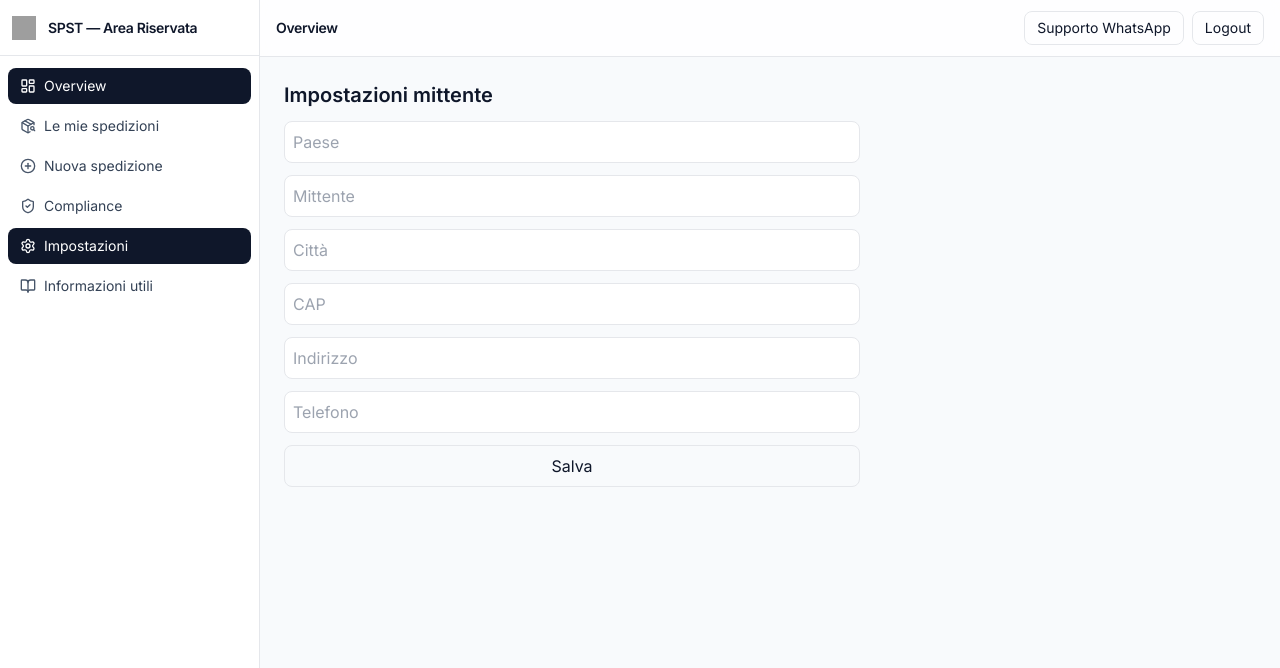
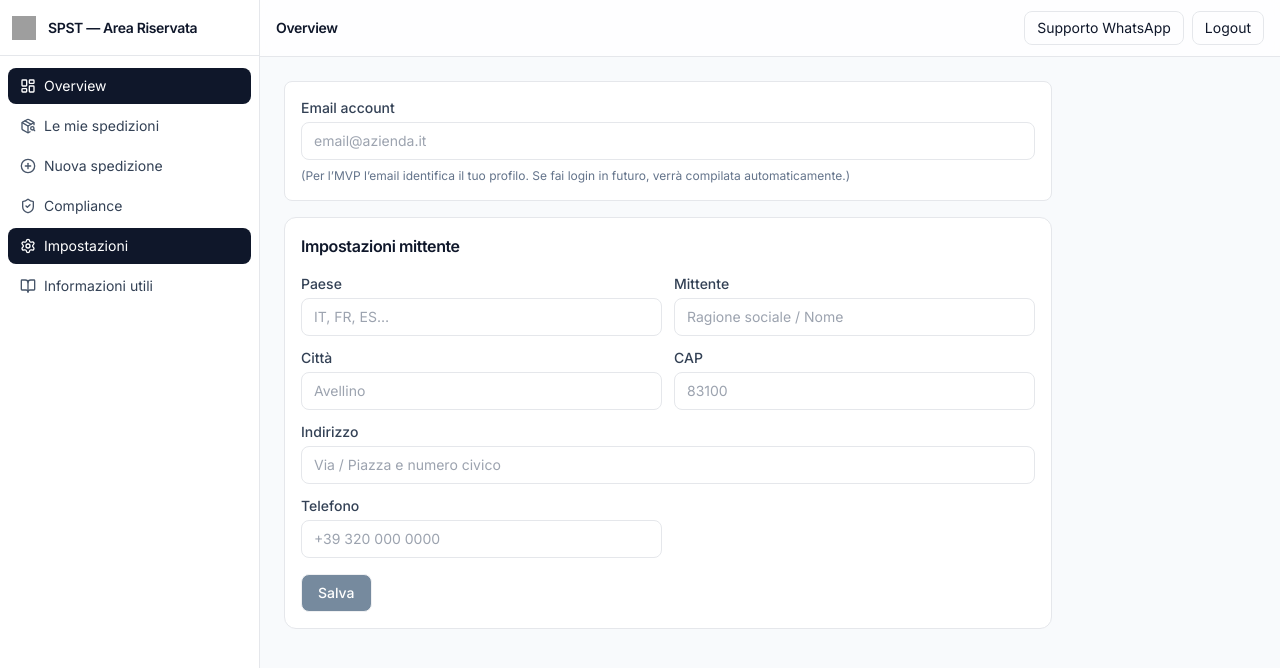
Before and after one commit to SPST-WINE/spst-dashboard, a Next.js app: page /dashboard/impostazioni in a window 1280 px wide. Shown: the top 668 px of the page. Built offline with nearby package versions, Linux system fonts and the light colour scheme; no server answers; grey boxes are pictures that could not be loaded.

Commit message:
Update page.tsx

```diff
--- a/app/dashboard/impostazioni/page.tsx
+++ b/app/dashboard/impostazioni/page.tsx
@@ -1,57 +1,229 @@
-"use client";
-import { useEffect } from "react";
-import { useForm } from "react-hook-form";
-import { authedJson } from "@/lib/authed-fetch";
+'use client';
 
-type FormData = {
-  "Paese Mittente"?: string;
-  "Mittente"?: string;
-  "Città Mittente"?: string;
-  "CAP Mittente"?: string;
-  "Indirizzo Mittente"?: string;
-  "Telefono Mittente"?: string;
+import { useEffect, useMemo, useState } from 'react';
+
+type FormState = {
+  paese: string;
+  mittente: string;
+  citta: string;
+  cap: string;
+  indirizzo: string;
+  telefono: string;
 };
 
-export default function Page() {
-  const { register, handleSubmit, reset, formState: { isSubmitting } } = useForm<FormData>();
+const initialState: FormState = {
+  paese: '',
+  mittente: '',
+  citta: '',
+  cap: '',
+  indirizzo: '',
+  telefono: '',
+};
 
-  // Prefill dai dati esistenti
+export default function ImpostazioniPage() {
+  const [email, setEmail] = useState<string>('');
+  const [form, setForm] = useState<FormState>(initialState);
+  const [loading, setLoading] = useState<boolean>(true);
+  const [saving, setSaving] = useState<boolean>(false);
+  const [message, setMessage] = useState<{ type: 'ok' | 'err'; text: string } | null>(null);
+
+  // Prende email dall'auth esistente (per l’MVP: localStorage)
   useEffect(() => {
+    const stored = typeof window !== 'undefined' ? localStorage.getItem('userEmail') : null;
+    if (stored) setEmail(stored);
+    setLoading(false);
+  }, []);
+
+  // Carica eventuali dati utente
+  useEffect(() => {
+    if (!email) return;
+    let aborted = false;
+
     (async () => {
       try {
-        const data = await authedJson("/api/utenti");
-        if (data) {
-          const { id, ...fields } = data;
-          reset(fields);
+        setLoading(true);
+        const res = await fetch(`/api/utenti?email=${encodeURIComponent(email)}`, { cache: 'no-store' });
+        const data = await res.json();
+        if (aborted) return;
+        if (data?.fields) {
+          setForm({
+            paese: data.fields['Paese Mittente'] || '',
+            mittente: data.fields['Mittente'] || '',
+            citta: data.fields['Città Mittente'] || '',
+            cap: data.fields['CAP Mittente'] || '',
+            indirizzo: data.fields['Indirizzo Mittente'] || '',
+            telefono: data.fields['Telefono Mittente'] || '',
+          });
         }
       } catch {
-        // se 401/404 va bene, semplicemente form vuoto
+        // silenzio per MVP
+      } finally {
+        if (!aborted) setLoading(false);
       }
     })();
-  }, [reset]);
 
-  async function onSubmit(values: FormData) {
-    await authedJson("/api/utenti", {
-      method: "POST",
-      headers: { "Content-Type": "application/json" },
-      body: JSON.stringify(values),
-    });
-    alert("Impostazioni salvate");
+    return () => {
+      aborted = true;
+    };
+  }, [email]);
+
+  const canSave = useMemo(() => {
+    return !!email && (form.mittente.trim().length > 0 || form.indirizzo.trim().length > 0);
+  }, [email, form]);
+
+  function onChange<K extends keyof FormState>(key: K, value: FormState[K]) {
+    setForm((prev) => ({ ...prev, [key]: value }));
+    setMessage(null);
+  }
+
+  async function onSubmit(e: React.FormEvent) {
+    e.preventDefault();
+    if (!email) {
+      setMessage({ type: 'err', text: 'Inserisci/recupera la tua email prima di salvare.' });
+      return;
+    }
+    try {
+      setSaving(true);
+      setMessage(null);
+
+      const payload = {
+        email,
+        'Paese Mittente': form.paese,
+        'Mittente': form.mittente,
+        'Città Mittente': form.citta,
+        'CAP Mittente': form.cap,
+        'Indirizzo Mittente': form.indirizzo,
+        'Telefono Mittente': form.telefono,
+      };
+
+      const res = await fetch('/api/utenti', {
+        method: 'POST',
+        headers: { 'Content-Type': 'application/json' },
+        body: JSON.stringify(payload),
+      });
+
+      if (!res.ok) throw new Error('Errore salvataggio');
+      setMessage({ type: 'ok', text: 'Dati salvati correttamente.' });
+    } catch (err: any) {
+      setMessage({ type: 'err', text: 'Errore durante il salvataggio.' });
+    } finally {
+      setSaving(false);
+    }
   }
 
   return (
-    <div className="max-w-xl space-y-3">
-      <h1 className="text-xl font-semibold mb-2">Impostazioni mittente</h1>
-      <form onSubmit={handleSubmit(onSubmit)} className="grid gap-3">
-        <input className="border p-2 rounded-lg" placeholder="Paese" {...register("Paese Mittente")} />
-        <input className="border p-2 rounded-lg" placeholder="Mittente" {...register("Mittente")} />
-        <input className="border p-2 rounded-lg" placeholder="Città" {...register("Città Mittente")} />
-        <input className="border p-2 rounded-lg" placeholder="CAP" {...register("CAP Mittente")} />
-        <input className="border p-2 rounded-lg" placeholder="Indirizzo" {...register("Indirizzo Mittente")} />
-        <input className="border p-2 rounded-lg" placeholder="Telefono" {...register("Telefono Mittente")} />
-        <button disabled={isSubmitting} className="px-3 py-2 rounded-lg border hover:bg-gray-50">
-          {isSubmitting ? "Salvo..." : "Salva"}
-        </button>
+    <div className="max-w-3xl">
+      {/* Email (solo se non la recuperiamo dall’auth) */}
+      {!email && (
+        <div className="mb-4 rounded-lg border bg-white p-4">
+          <label className="mb-1 block text-sm font-medium text-slate-700">Email account</label>
+          <input
+            type="email"
+            placeholder="email@azienda.it"
+            className="w-full rounded-lg border px-3 py-2 text-sm focus:outline-none focus:ring-2 focus:ring-spst-blue/20"
+            onChange={(e) => setEmail(e.target.value.trim())}
+          />
+          <p className="mt-2 text-xs text-slate-500">
+            (Per l’MVP l’email identifica il tuo profilo. Se fai login in futuro, verrà compilata automaticamente.)
+          </p>
+        </div>
+      )}
+
+      <form onSubmit={onSubmit} className="space-y-4">
+        <div className="rounded-xl border bg-white p-4">
+          <h2 className="mb-4 text-base font-semibold tracking-tight">Impostazioni mittente</h2>
+
+          {/* Griglia 3 righe × 2 colonne */}
+          <div className="grid grid-cols-1 gap-3 md:grid-cols-2">
+            <div>
+              <label className="mb-1 block text-sm font-medium text-slate-700">Paese</label>
+              <input
+                value={form.paese}
+                onChange={(e) => onChange('paese', e.target.value)}
+                placeholder="IT, FR, ES…"
+                className="w-full rounded-lg border px-3 py-2 text-sm focus:outline-none focus:ring-2 focus:ring-spst-blue/20"
+              />
+            </div>
+
+            <div>
+              <label className="mb-1 block text-sm font-medium text-slate-700">Mittente</label>
+              <input
+                value={form.mittente}
+                onChange={(e) => onChange('mittente', e.target.value)}
+                placeholder="Ragione sociale / Nome"
+                className="w-full rounded-lg border px-3 py-2 text-sm focus:outline-none focus:ring-2 focus:ring-spst-blue/20"
+              />
+            </div>
+
+            <div>
+              <label className="mb-1 block text-sm font-medium text-slate-700">Città</label>
+              <input
+                value={form.citta}
+                onChange={(e) => onChange('citta', e.target.value)}
+                placeholder="Avellino"
+                className="w-full rounded-lg border px-3 py-2 text-sm focus:outline-none focus:ring-2 focus:ring-spst-blue/20"
+              />
+            </div>
+
+            <div>
+              <label className="mb-1 block text-sm font-medium text-slate-700">CAP</label>
+              <input
+                value={form.cap}
+                onChange={(e) => onChange('cap', e.target.value)}
+                placeholder="83100"
+                className="w-full rounded-lg border px-3 py-2 text-sm focus:outline-none focus:ring-2 focus:ring-spst-blue/20"
+              />
+            </div>
+
+            <div className="md:col-span-2">
+              <label className="mb-1 block text-sm font-medium text-slate-700">Indirizzo</label>
+              <input
+                value={form.indirizzo}
+                onChange={(e) => onChange('indirizzo', e.target.value)}
+                placeholder="Via / Piazza e numero civico"
+                className="w-full rounded-lg border px-3 py-2 text-sm focus:outline-none focus:ring-2 focus:ring-spst-blue/20"
+              />
+            </div>
+
+            <div>
+              <label className="mb-1 block text-sm font-medium text-slate-700">Telefono</label>
+              <input
+                value={form.telefono}
+                onChange={(e) => onChange('telefono', e.target.value)}
+                placeholder="+39 320 000 0000"
+                className="w-full rounded-lg border px-3 py-2 text-sm focus:outline-none focus:ring-2 focus:ring-spst-blue/20"
+              />
+            </div>
+          </div>
+
+          {/* Feedback */}
+          {message && (
+            <div
+              className={[
+                'mt-4 rounded-md px-3 py-2 text-sm',
+                message.type === 'ok'
+                  ? 'bg-emerald-50 text-emerald-800 border border-emerald-200'
+                  : 'bg-rose-50 text-rose-800 border border-rose-200',
+              ].join(' ')}
+            >
+              {message.text}
+            </div>
+          )}
+
+          <div className="mt-4">
+            <button
+              type="submit"
+              disabled={!canSave || saving || loading}
+              className={[
+                'w-full md:w-auto rounded-lg px-4 py-2 text-sm font-medium',
+                'border bg-spst-blue text-white hover:opacity-95',
+                (!canSave || saving || loading) ? 'opacity-60 cursor-not-allowed' : '',
+              ].join(' ')}
+            >
+              {saving ? 'Salvataggio…' : 'Salva'}
+            </button>
+          </div>
+        </div>
       </form>
     </div>
   );
```
